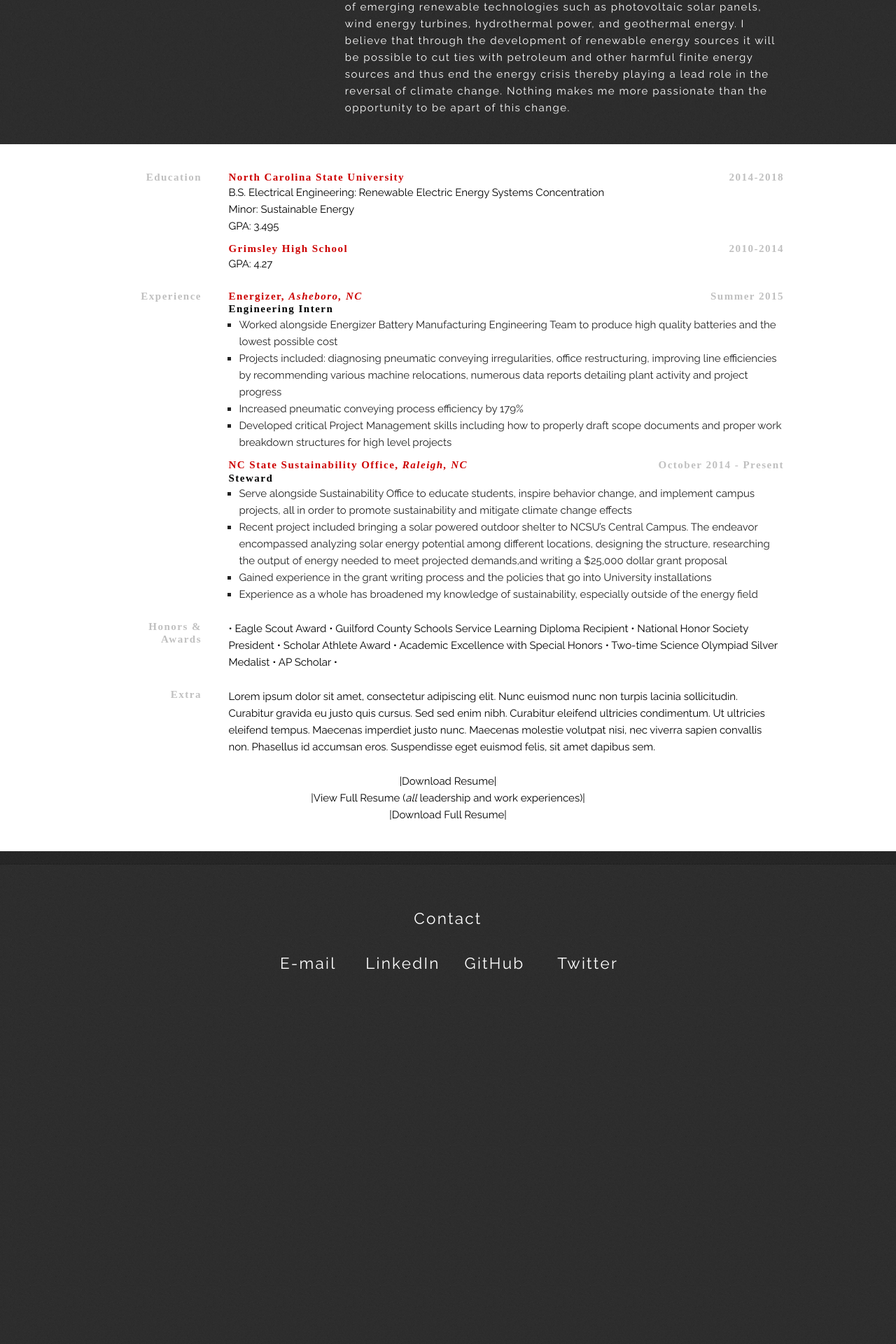
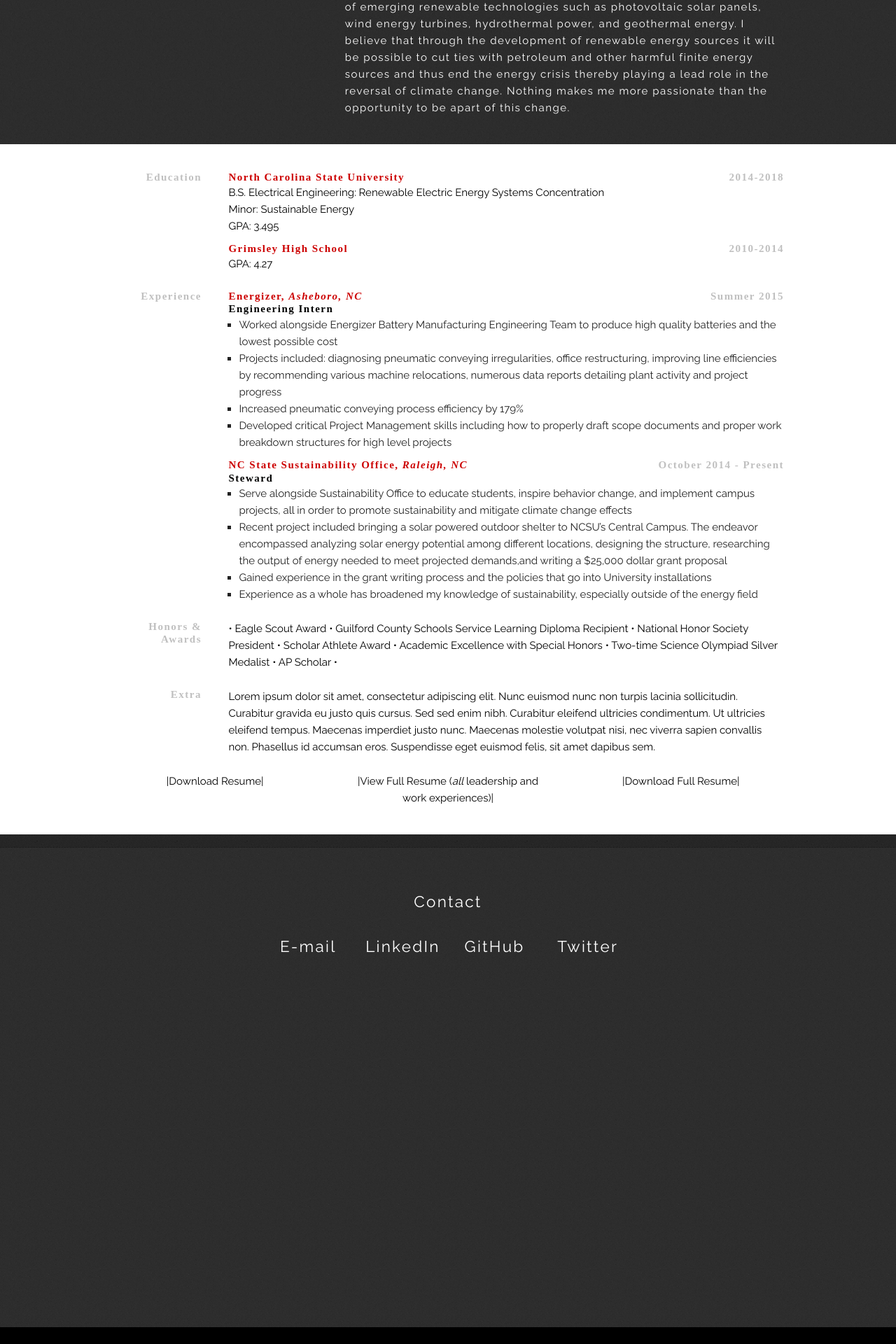
Before and after one commit to jacksoncwilliams/jackson-erin, a Jekyll site: the page built from simpleindex.html, in a window 1280 px wide. Shown: the part 2000-3920 px from the top of the page at 70% size. Built offline with Jekyll 4.4.1, drawn with Linux system fonts in a browser that asks for light colours; nearby versions of some CDN libraries; some web fonts are replaced; after the commit the page ends 3896 px from its top, so only the background shows below that.

Commit message:
Update simpleindex.html

```diff
--- a/simpleindex.html
+++ b/simpleindex.html
@@ -251,19 +251,19 @@
             </div>
 
             <div class="container downloadbar">
-                        <div class=four columns">
+                        <div class="four columns">
                                     <p>
                                                 |Download Resume|
                                     </p>
                         </div>
 
-                        <div class=four columns">
+                        <div class="four columns">
                                     <p>
                                                 |View Full Resume (<em>all</em> leadership and work experiences)|
                                     </p>
                         </div>
 
-                        <div class=four columns">
+                        <div class="four columns">
                                     <p>
                                                 |Download Full Resume|
                                     </p>
```
